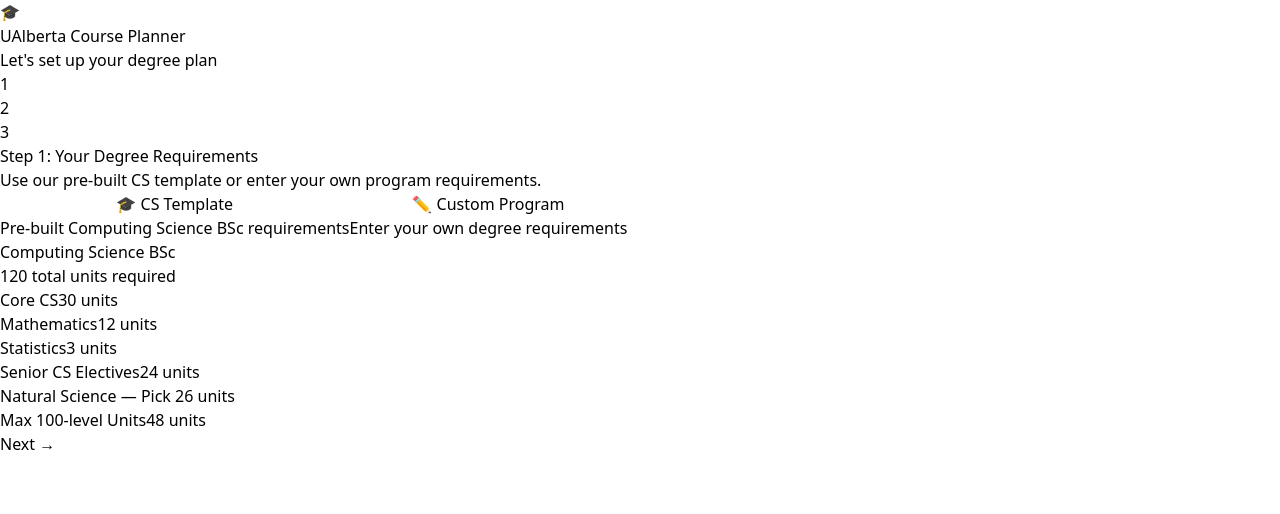
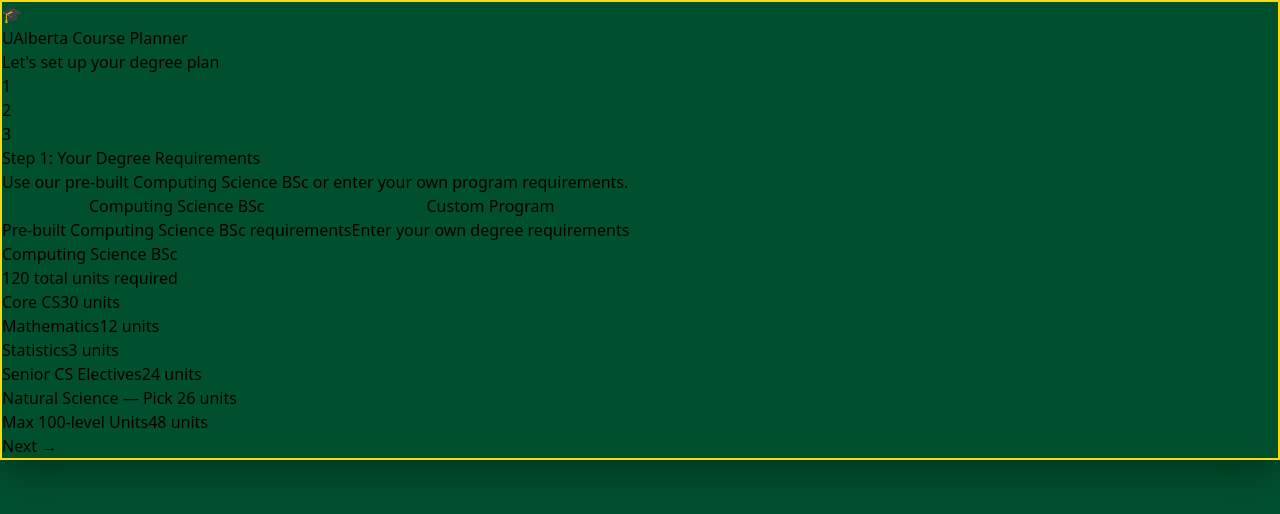
Before and after one commit to smomin1/ualberta-planner, a React (Vite) app in the folder client/: page / in a window 1280 px wide. Shown: the top 514 px of the page. Built offline with nearby package versions, Linux system fonts and the light colour scheme.

Commit message:
final touches

```diff
--- a/client/src/components/AIAdvisorPanel.tsx
+++ b/client/src/components/AIAdvisorPanel.tsx
@@ -8,13 +8,6 @@
   onRefresh: () => void;
 }
 
-const CAREER_ICONS: Record<CareerTrack, string> = {
-  'Machine Learning': '🤖',
-  'Software Engineering': '💻',
-  'Systems & Infrastructure': '⚙️',
-  'Research & Academia': '🔬',
-  'Not sure yet': '🧭'
-};
 
 export default function AIAdvisorPanel({
   recommendation,
@@ -27,7 +20,7 @@
       {/* Header */}
       <div className="flex justify-between items-center">
         <h2 className="text-lg font-bold text-gray-800">
-          {CAREER_ICONS[careerTrack]} AI Advisor
+           ✨ AI Advisor
         </h2>
         <button
           onClick={onRefresh}
@@ -87,7 +80,7 @@
         </div>
       ) : (
         <div className="text-center py-8 text-gray-400">
-          <div className="text-4xl mb-3">🤔</div>
+          {/* <div className="text-4xl mb-3">🤔</div> */}
           <p className="text-sm font-medium text-gray-500">No recommendations yet</p>
           <p className="text-xs text-gray-400 mt-1">
             Add courses to your semester plan then click "Get AI Advice"
--- a/client/src/components/Onboarding.tsx
+++ b/client/src/components/Onboarding.tsx
@@ -57,16 +57,15 @@
 
 interface CareerTrackOption {
   label: string;
-  icon: string;
   description: string;
 }
 
 const CS_CAREER_TRACKS: CareerTrackOption[] = [
-  { label: 'Machine Learning', icon: '🤖', description: 'Build intelligent systems and models' },
-  { label: 'Software Engineering', icon: '💻', description: 'Design and build software products' },
-  { label: 'Systems & Infrastructure', icon: '⚙️', description: 'Build reliable, scalable systems' },
-  { label: 'Research & Academia', icon: '🔬', description: 'Pursue graduate studies and research' },
-  { label: 'Not sure yet', icon: '🧭', description: 'Explore your options' },
+  { label: 'Machine Learning', description: 'Build intelligent systems and models' },
+  { label: 'Software Engineering', description: 'Design and build software products' },
+  { label: 'Systems & Infrastructure', description: 'Build reliable, scalable systems' },
+  { label: 'Research & Academia', description: 'Pursue graduate studies and research' },
+  { label: 'Not sure yet', description: 'Explore your options' },
 ];
 
 interface OnboardingProps {
@@ -142,11 +141,11 @@
         console.error('Failed to fetch career tracks:', err);
         // Fall back to generic tracks
         setCareerTrackOptions([
-          { label: 'Industry Professional', icon: '💼', description: 'Apply your skills in industry' },
-          { label: 'Research & Academia', icon: '🔬', description: 'Pursue graduate studies and research' },
-          { label: 'Entrepreneurship', icon: '🚀', description: 'Start your own venture' },
-          { label: 'Consulting', icon: '📊', description: 'Advise organizations in your field' },
-          { label: 'Not sure yet', icon: '🧭', description: 'Explore your options' },
+          { label: 'Industry Professional', description: 'Apply your skills in industry' },
+          { label: 'Research & Academia', description: 'Pursue graduate studies and research' },
+          { label: 'Entrepreneurship',  description: 'Start your own venture' },
+          { label: 'Consulting', description: 'Advise organizations in your field' },
+          { label: 'Not sure yet', description: 'Explore your options' },
         ]);
       } finally {
         setLoadingTracks(false);
@@ -155,9 +154,8 @@
   };
 
   return (
-    <div className="min-h-screen bg-gradient-to-br from-green-900 to-yellow-900 flex items-center justify-center p-4">
-      <div className="bg-white rounded-2xl shadow-2xl w-full max-w-2xl p-8">
-
+    <div className="min-h-screen flex items-center justify-center p-4" style={{ backgroundColor: '#00502D' }}>
+      <div className="bg-white rounded-2xl w-full max-w-2xl p-8" style={{ border: '2px solid #FFDB05', boxShadow: '0 8px 40px rgba(0,0,0,0.4)' }}>
         {/* Header */}
         <div className="text-center mb-8">
           <div className="text-4xl mb-2">🎓</div>
@@ -185,7 +183,7 @@
               Step 1: Your Degree Requirements
             </h2>
             <p className="text-gray-500 mb-6">
-              Use our pre-built CS template or enter your own program requirements.
+              Use our pre-built Computing Science BSc or enter your own program requirements.
             </p>
 
             <div className="flex gap-4 mb-6">
@@ -194,7 +192,7 @@
                 className={`flex-1 p-4 rounded-xl border-2 text-left transition
                   ${useTemplate ? 'border-green-600 bg-green-50' : 'border-gray-200 hover:border-gray-300'}`}
               >
-                <div className="font-semibold text-gray-800">🎓 CS Template</div>
+                <div className="font-semibold text-gray-800">Computing Science BSc</div>
                 <div className="text-sm text-gray-500 mt-1">Pre-built Computing Science BSc requirements</div>
               </button>
               <button
@@ -209,7 +207,7 @@
                 className={`flex-1 p-4 rounded-xl border-2 text-left transition
                   ${!useTemplate ? 'border-green-600 bg-green-50' : 'border-gray-200 hover:border-gray-300'}`}
               >
-                <div className="font-semibold text-gray-800">✏️ Custom Program</div>
+                <div className="font-semibold text-gray-800">Custom Program</div>
                 <div className="text-sm text-gray-500 mt-1">Enter your own degree requirements</div>
               </button>
             </div>
@@ -366,7 +364,7 @@
                         ? 'border-green-600 bg-green-50'
                         : 'border-gray-200 hover:border-gray-300'}`}
                   >
-                    <span className="mr-3 text-lg">{track.icon}</span>
+                    {/* <span className="mr-3 text-lg">{track.icon}</span> */}
                     <span className="font-medium text-gray-800">{track.label}</span>
                     <p className="text-xs text-gray-400 mt-1 ml-8">{track.description}</p>
                   </button>
@@ -386,7 +384,7 @@
                 disabled={loadingTracks}
                 className="flex-1 bg-green-600 text-white py-3 rounded-xl font-semibold hover:bg-green-700 transition disabled:opacity-50"
               >
-                Start Planning 🚀
+                Start Planning
               </button>
             </div>
           </div>
--- a/client/src/components/Planner.tsx
+++ b/client/src/components/Planner.tsx
@@ -88,7 +88,7 @@
       {/* Header */}
       <div className="bg-green-700 text-white px-8 py-4 flex justify-between items-center">
         <div>
-          <h1 className="text-xl font-bold">🎓 UAlberta Course Planner</h1>
+          <h1 className="text-xl font-bold">UAlberta Course Planner</h1>
           <p className="text-green-200 text-sm">{requirements.programName}</p>
         </div>
         <button
--- a/client/src/components/RequirementsBuilder.tsx
+++ b/client/src/components/RequirementsBuilder.tsx
@@ -11,31 +11,26 @@
   value: RequirementType;
   label: string;
   description: string;
-  icon: string;
 }[] = [
   {
     value: 'required',
     label: 'Required Courses',
     description: 'Specific courses that must all be completed',
-    icon: '📋'
   },
   {
     value: 'pick_n',
     label: 'Pick N from List',
     description: 'Student picks N courses from a defined list',
-    icon: '🎯'
   },
   {
     value: 'max_level',
     label: 'Max Units at Level',
     description: 'Maximum units allowed at or below a course level',
-    icon: '📊'
   },
   {
     value: 'max_department',
     label: 'Max Units from Department',
     description: 'Maximum units allowed from one department',
-    icon: '🏛'
   }
 ];
 
@@ -280,7 +275,6 @@
                   ? 'border-green-600 bg-white'
                   : 'border-gray-200 bg-white hover:border-gray-300'}`}
             >
-              <div className="text-base mb-1">{opt.icon}</div>
               <div className="text-xs font-semibold text-gray-800">{opt.label}</div>
               <div className="text-xs text-gray-400 mt-0.5 leading-tight">{opt.description}</div>
             </button>
@@ -343,7 +337,6 @@
   return (
     <div className="flex items-center justify-between p-3 bg-white border-2 border-gray-200 rounded-xl hover:border-gray-300 transition">
       <div className="flex items-center gap-3">
-        <span className="text-xl">{typeInfo?.icon}</span>
         <div>
           <p className="text-sm font-semibold text-gray-800">{category.label}</p>
           <p className="text-xs text-gray-400">{getSummary()}</p>
--- a/client/src/index.css
+++ b/client/src/index.css
@@ -1,3 +1,39 @@
 @tailwind base;
 @tailwind components;
 @tailwind utilities;
+
+:root {
+  --uofa-green: #007C41;
+  --uofa-dark-green: #00502D;
+  --uofa-gold: #FFDB05;
+  --uofa-gold-dark: #C9A800;
+  --uofa-gold-muted: rgba(255, 219, 5, 0.15);
+}
+
+body {
+  background-color: var(--uofa-dark-green);
+}
+
+/* Golden card border */
+.gold-card {
+  border: 2px solid var(--uofa-gold);
+  box-shadow: 0 4px 24px rgba(0, 0, 0, 0.25), 0 0 0 1px rgba(255, 219, 5, 0.1);
+}
+
+/* Progress bar */
+.progress-bar-fill {
+  background: linear-gradient(90deg, var(--uofa-green), #00a352);
+}
+
+/* Scrollbar */
+::-webkit-scrollbar {
+  width: 6px;
+}
+::-webkit-scrollbar-track {
+  background: #f1f1f1;
+  border-radius: 3px;
+}
+::-webkit-scrollbar-thumb {
+  background: var(--uofa-green);
+  border-radius: 3px;
+}
```
